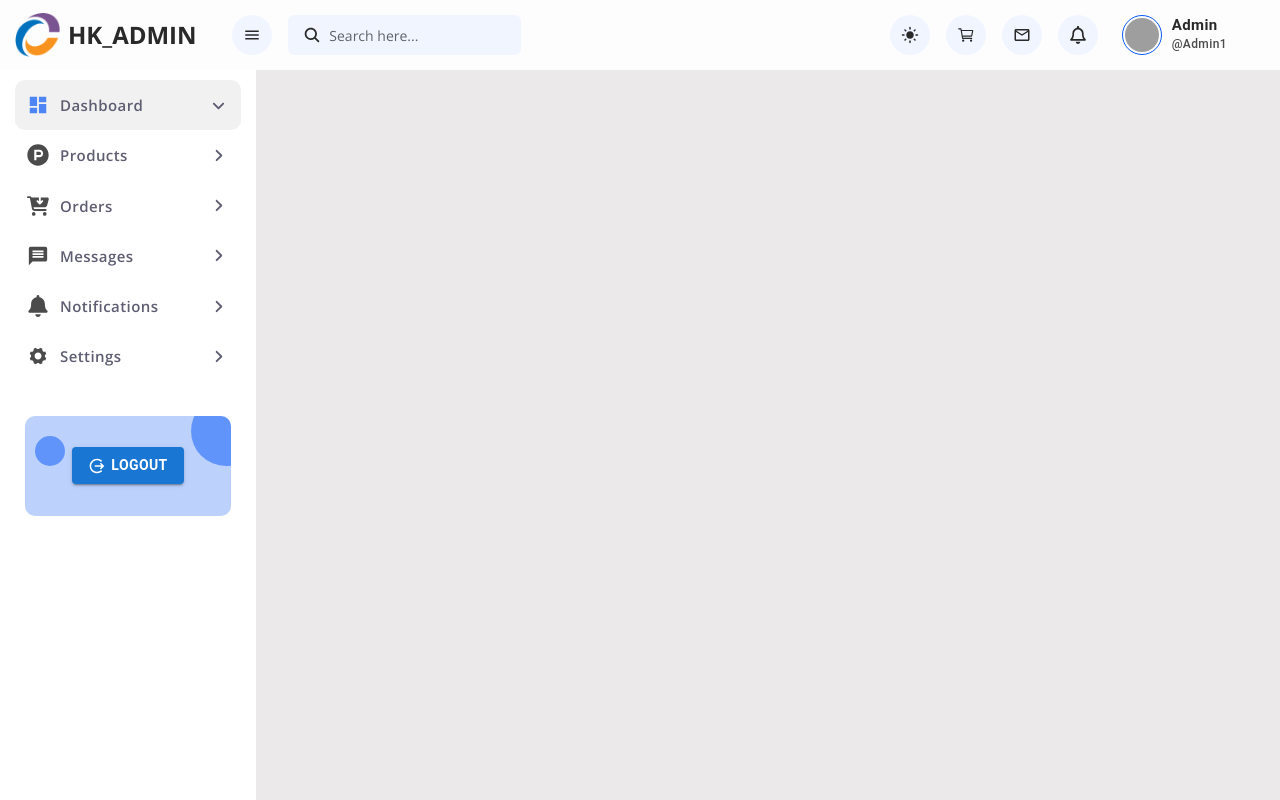
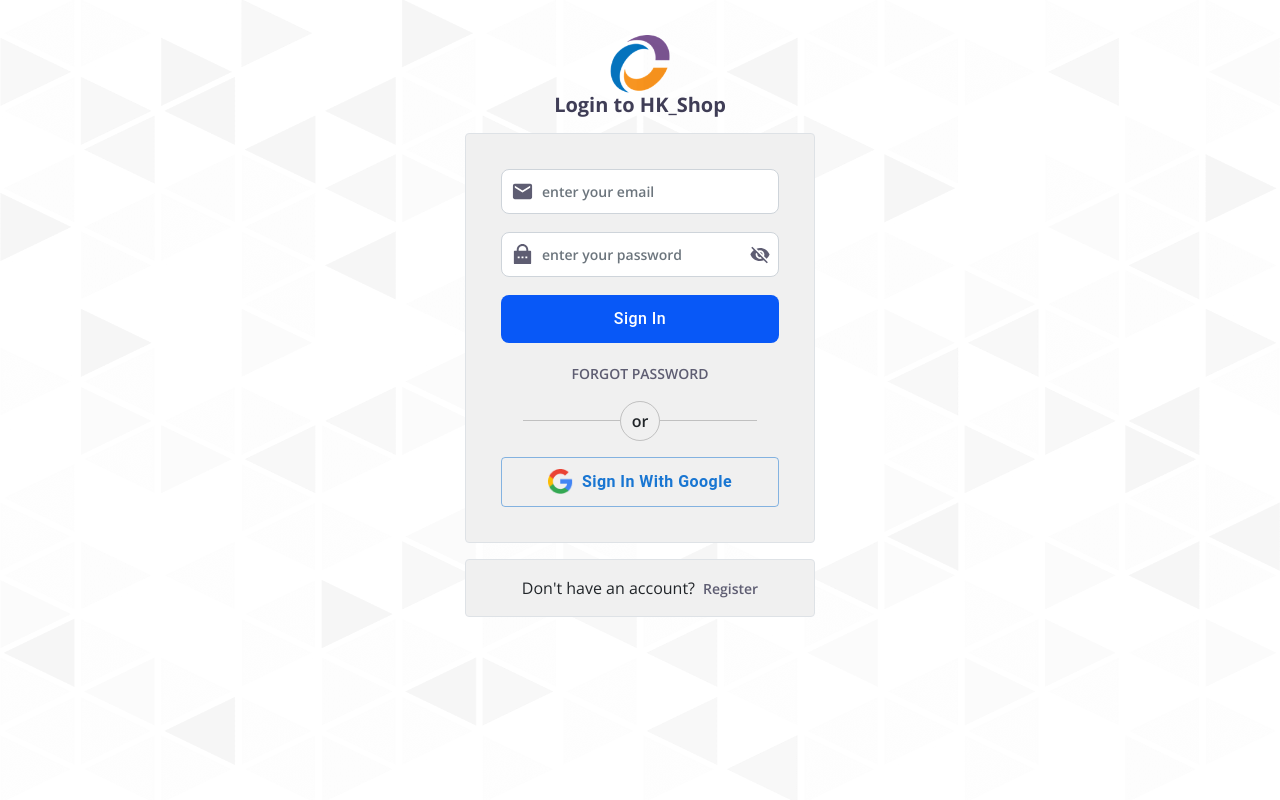
Before and after one commit to LaAnhQuan/Shop_App_Dashboard_Admin, a React (Create React App) app: page /login in a window 1280 px wide. Built offline with nearby package versions, Linux system fonts and the light colour scheme; grey boxes are pictures that could not be loaded.

Commit message:
design login

```diff
--- a/src/App.js
+++ b/src/App.js
@@ -5,23 +5,32 @@
 import Header from './components/Header/Header';
 import Sidebar from './components/Sidebar/Sidebar';
 import { useAppContext } from './context/context';
+import Login from './pages/Login/Login';
 
 function App() {
 
-  const { isToggleSidebar, setIsToggleSidebar } = useAppContext();
+  const { isToggleSidebar, setIsToggleSidebar,
+    isHideSidebarAndHeader, setIsHideSidebarAndHeader } = useAppContext();
 
   return (
     <BrowserRouter>
 
-      <Header />
+
+      {
+        isHideSidebarAndHeader !== true && <Header />
+      }
       <div className='main d-flex'>
-        <div className={`sidebarWrapper ${isToggleSidebar === true ? 'toggle' : ''}`}>
-          <Sidebar />
-        </div>
-        <div className={`content ${isToggleSidebar === true ? 'toggle' : ''}`}>
+        {
+          isHideSidebarAndHeader !== true &&
+          <div className={`sidebarWrapper ${isToggleSidebar === true ? 'toggle' : ''}`}>
+            <Sidebar />
+          </div>
+        }
+        <div className={`content ${isHideSidebarAndHeader === true && 'full'} ${isToggleSidebar === true ? 'toggle' : ''}`}>
           <Routes>
             <Route path="/" exact={true} element={<Dashboard />} />
             <Route path="/dashboard" exact={true} element={<Dashboard />} />
+            <Route path="/login" exact={true} element={<Login />} />
           </Routes>
         </div>
       </div>
--- a/src/components/Header/Header.js
+++ b/src/components/Header/Header.js
@@ -19,7 +19,8 @@
 import Logout from '@mui/icons-material/Logout';
 import Divider from '@mui/material/Divider';
 import { useAppContext } from '../../context/context';
-import { useEffect } from 'react';
+import { useEffect, useState } from 'react';
+
 
 
 
@@ -30,6 +31,7 @@
     const openMyAcc = Boolean(anchorEl);
     const openNotifications = Boolean(isOpenNotificationDrop);
 
+    const [isLogin, setIsLogin] = useState(true);
     const { isToggleSidebar, setIsToggleSidebar } = useAppContext();
 
     const handleOpenMyAccDrop = (event) => {
@@ -58,7 +60,7 @@
                                 <span className="ml-2">HK_ADMIN</span>
                             </Link>
                         </div>
-                        <div className="col-sm-3 d-flex align-items-center part2 pl-4">
+                        <div className="col-sm-3 d-flex align-items-center part2">
                             <Button
                                 className="rounded-circle mr-3"
                                 onClick={() => setIsToggleSidebar(!isToggleSidebar)}>
@@ -250,6 +252,12 @@
                                 </Menu>
                             </div>
 
+                            {
+                                isLogin === true ?
+                                    <Link to={'/login'}>
+                                        <Button className='btn-blue btn-lg btn-round'>Sign In</Button>
+                                    </Link>
+                                    :
                                     <div className="myAccWrapper">
                                         <Button className="myAcc d-flex align-items-center "
                                             onClick={handleOpenMyAccDrop}
@@ -321,6 +329,7 @@
                                             </MenuItem>
                                         </Menu>
                                     </div>
+                            }
                         </div>
                     </div>
                 </div>
--- a/src/components/Header/Header.scss
+++ b/src/components/Header/Header.scss
@@ -10,6 +10,10 @@
     z-index: 1000;
     -webkit-backdrop-filter: blur(5px);
     backdrop-filter: blur(5px);
+
+    .part2 {
+        padding-left: 50px;
+    }
 
     .logo {
         text-decoration: none;
@@ -46,13 +50,23 @@
     }
 }
 
+.full {
+    max-width: 100% !important;
+    flex: 0 0 100% !important;
+    width: 100% !important;
+}
+
 .btn-blue {
     background: #0858f7 !important;
     font-size: 14px !important;
     font-weight: 600;
     color: #fff !important;
     text-transform: capitalize !important;
-    border-radius: 5px !important;
+    border-radius: 8px !important;
+}
+
+.btn-lg {
+    padding: 5px 25px !important;
 }
 
 .myAcc {
--- a/src/context/context.jsx
+++ b/src/context/context.jsx
@@ -7,10 +7,16 @@
 // 2. Tạo Provider component
 export const AppProvider = ({ children }) => {
   const [isToggleSidebar, setIsToggleSidebar] = useState(false);
+  const [isLogin, setIsLogin] = useState(false);
+  const [isHideSidebarAndHeader, setIsHideSidebarAndHeader] = useState(false)
 
   const value = {
     isToggleSidebar,
-    setIsToggleSidebar
+    setIsToggleSidebar,
+    isLogin,
+    setIsLogin,
+    isHideSidebarAndHeader,
+    setIsHideSidebarAndHeader,
   };
 
   return (
--- /dev/null
+++ b/src/pages/Login/Login.js
@@ -0,0 +1,105 @@
+import './Login.scss';
+import Logo from '../../assets/images/logo admin.png'
+import { useEffect, useState } from 'react';
+import { useAppContext } from '../../context/context';
+import pattern from '../../assets/images/pattern.webp'
+import { MdEmail } from "react-icons/md";
+import { RiLockPasswordFill } from "react-icons/ri";
+import { IoMdEye } from "react-icons/io";
+import { IoMdEyeOff } from "react-icons/io";
+import Button from '@mui/material/Button';
+import { Link } from 'react-router-dom';
+import googleIcon from '../../assets/images/google.png'
+
+const Login = () => {
+
+    const [inputIndex, setInputIndex] = useState(null);
+    const [isShowPassword, setIsShowPassword] = useState(false)
+
+    const { isHideSidebarAndHeader, setIsHideSidebarAndHeader } = useAppContext();
+
+    useEffect(() => {
+        setIsHideSidebarAndHeader(true);
+    }, []);
+
+    const focusInput = (index) => {
+        setInputIndex(index)
+    }
+    return (
+        <>
+            <img src={pattern} className='loginPattern' />
+            <section className='loginSection'>
+                <div className='loginBox'>
+                    <div className='logo text-center'>
+                        <img src={Logo} width="60px" />
+                        <h5 className='font-weight-bold'>Login to HK_Shop</h5>
+                    </div>
+                    <div className='wrapper mt-3 card border'>
+                        <form>
+                            <div className={`form-group position-relative ${inputIndex === 0 && 'focus'}`}>
+                                <span className='icon'><MdEmail /></span>
+                                <input
+                                    type='text'
+                                    className='form-control'
+                                    placeholder='enter your email'
+                                    onFocus={() => focusInput(0)}
+                                    onBlur={() => setInputIndex(null)}
+                                />
+                            </div>
+
+                            <div className={`form-group  position-relative ${inputIndex === 1 && 'focus'}`}>
+                                <span className='icon'><RiLockPasswordFill /></span>
+                                <input
+                                    type={`${isShowPassword === true ? 'text' : 'password'}`}
+                                    className='form-control'
+                                    placeholder='enter your password'
+                                    onFocus={() => focusInput(1)}
+                                    onBlur={() => setInputIndex(null)}
+                                />
+                                <span
+                                    className='toggleShowPassword'
+                                    onClick={() => setIsShowPassword(!isShowPassword)}
+                                >
+                                    {isShowPassword === true ? <IoMdEye /> : <IoMdEyeOff />}
+
+                                </span>
+
+                            </div>
+                            <div className='form-group'>
+                                <Button className="btn-blue btn-lg w-100 btn-big">Sign In</Button>
+                            </div>
+
+                            <div className='form-group text-center mb-0'>
+                                <Link to={'/forgot-password'} className="link ">FORGOT PASSWORD</Link>
+                                <div className='d-flex align-items-center
+                                 justify-content-center or mt-3 mb-3'>
+                                    <span className='line'></span>
+                                    <span className='txt'>or</span>
+                                    <span className='line'></span>
+                                </div>
+                                <Button
+                                    variant='outlined'
+                                    className='w-100 btn-lg btn-big loginWithGoogle'
+                                >
+                                    <img src={googleIcon} width="25px" /> &nbsp; Sign In with Google
+                                </Button>
+                            </div>
+                        </form>
+                    </div>
+
+                    <div className='wrapper mt-3 card border footer p-3'>
+                        <span className='text-center'>
+                            Don't have an account?
+                            <Link to={'/signUp'} className='link color ml-2'>Register</Link>
+                        </span>
+
+                    </div>
+                </div>
+
+
+            </section>
+        </>
+    )
+}
+
+export default Login
--- /dev/null
+++ b/src/pages/Login/Login.scss
@@ -0,0 +1,142 @@
+@import url('https://fonts.googleapis.com/css2?family=Open+Sans:ital,wght@0,300..800;1,300..800&display=swap');
+
+
+.loginSection {
+    width: 100%;
+    height: 100vh;
+    padding: 35px 25px;
+    background: #fff;
+    position: relative;
+
+    .loginBox {
+        width: 350px;
+        height: auto;
+        margin: auto;
+
+        .wrapper {
+            width: 100%;
+            height: auto;
+            background: #f0f0f0;
+            position: relative;
+            z-index: 100;
+            padding: 35px;
+
+            .form-control {
+                background: #fff !important;
+                box-shadow: none !important;
+                outline: none !important;
+                border-radius: 8px !important;
+                font-size: 14px;
+                font-weight: 600;
+                height: 45px;
+                padding-left: 40px;
+
+                &:focus {
+                    border: 1px solid #0858f7 !important;
+                }
+            }
+
+            .form-group {
+                margin-bottom: 18px;
+
+                .icon {
+                    position: absolute;
+                    top: 3px;
+                    left: 10px;
+                    z-index: 100;
+                    font-size: 23px;
+
+                    svg {
+                        color: #5e5d72;
+                        ;
+                    }
+                }
+
+                &.focus {
+                    .icon {
+                        svg {
+                            color: #0858f7 !important;
+                        }
+                    }
+                }
+            }
+
+            .link {
+                font-size: 14px;
+            }
+
+            .or span {
+                &.line {
+                    display: block;
+                    width: 35%;
+                    height: 1px;
+                    background: rgba(0, 0, 0, 0.2);
+                }
+
+                &.txt {
+                    display: flex;
+                    align-items: center;
+                    justify-content: center;
+                    font-size: 16px;
+                    font-weight: 600;
+                    width: 40px;
+                    height: 40px;
+                    border: 1px solid rgba(0, 0, 0, 0.2);
+                    border-radius: 50%;
+                }
+            }
+        }
+    }
+
+
+}
+
+.loginPattern {
+    width: 100%;
+    height: 100%;
+    opacity: 0.08;
+    position: fixed;
+    top: 0px;
+    left: 0px;
+    z-index: 99;
+    pointer-events: none;
+}
+
+.toggleShowPassword {
+    position: absolute;
+    top: 10px;
+    right: 8px;
+    cursor: pointer;
+}
+
+.toggleShowPassword svg {
+    font-size: 22px;
+    color: #5e5d72;
+}
+
+
+.btn-big {
+    padding: 10px 25px !important;
+    font-size: 16px !important;
+}
+
+.link {
+    color: #5e5d72;
+    font-weight: 600;
+
+    &:hover {
+        color: #0858f7 !important;
+        text-decoration: none;
+    }
+
+    .color {
+        color: #0858f7 !important;
+        text-decoration: none;
+
+    }
+}
+
+.loginWithGoogle {
+    text-transform: capitalize !important;
+    font-weight: bold !important;
+}
```
Also changed, not shown: src/assets/images/google.png (added), src/assets/images/pattern.webp (added). Lines whose indentation alone changed are shown as unchanged.
